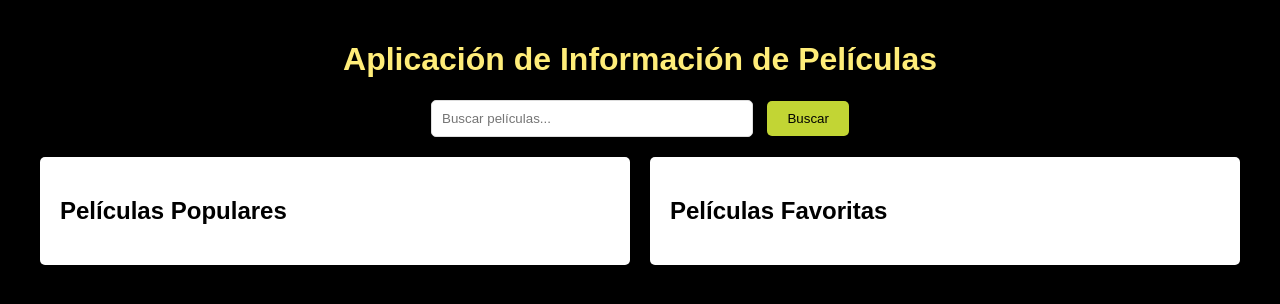
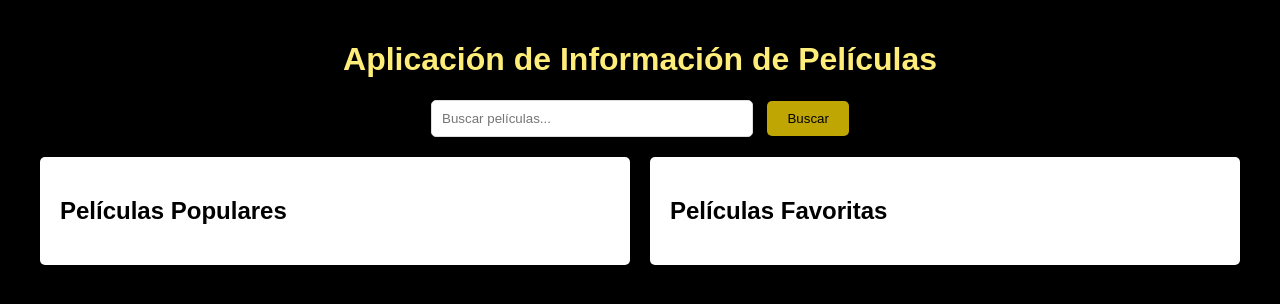
Before and after one commit to novato-python/Aplicacion-de-peliculas, a plain HTML site: page index.html in a window 1280 px wide. In both pictures the pointer is over the button "Buscar". Drawn offline with Linux system fonts and the light colour scheme; no server answers.

Commit message:
Arreglando color de button hover

```diff
--- a/styles.css
+++ b/styles.css
@@ -40,7 +40,7 @@
 
 
 button:hover {
-    background-color: #c2d534;
+    background-color: #ffde05bf;
 }
 
 main {
```
